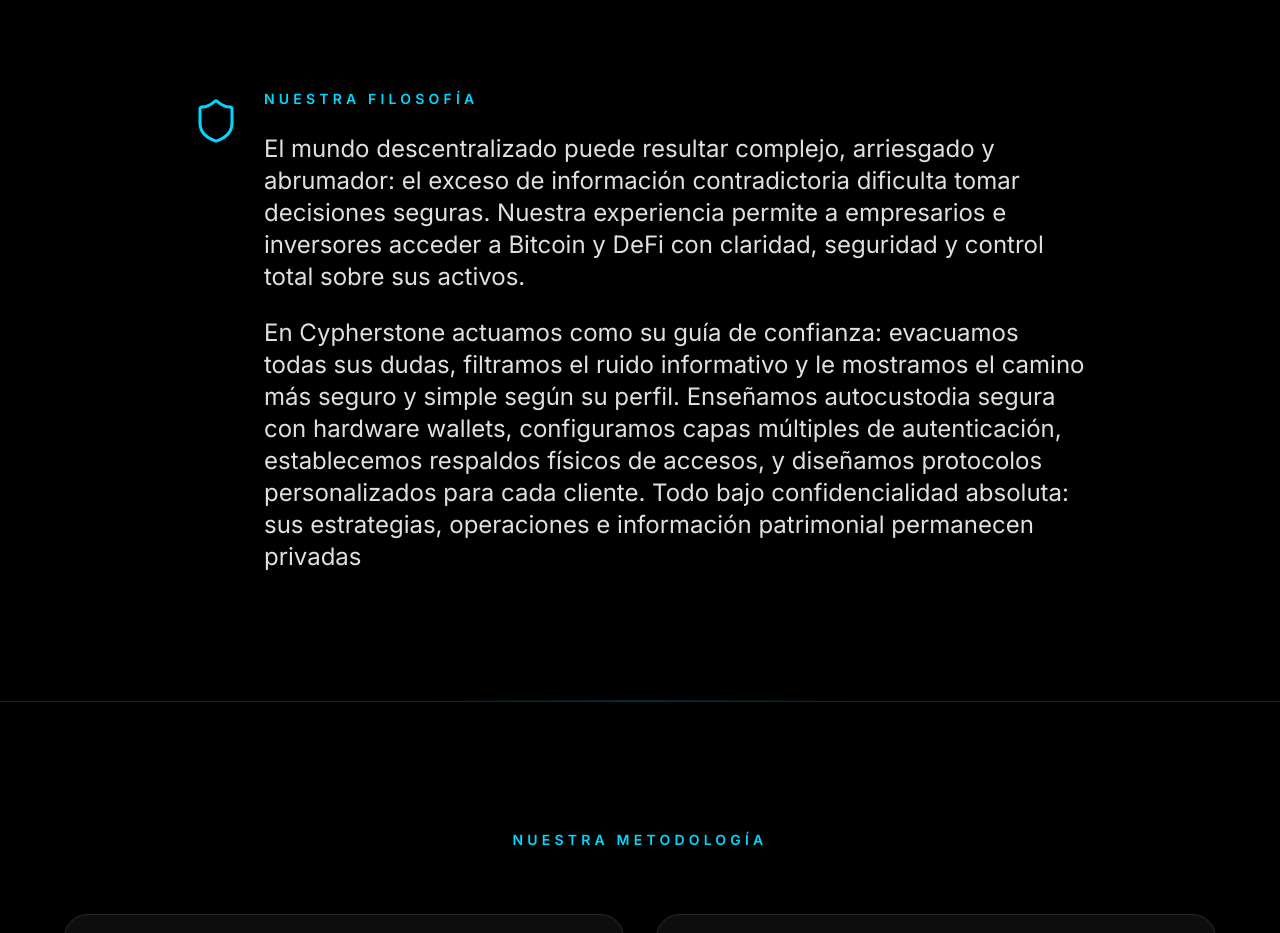
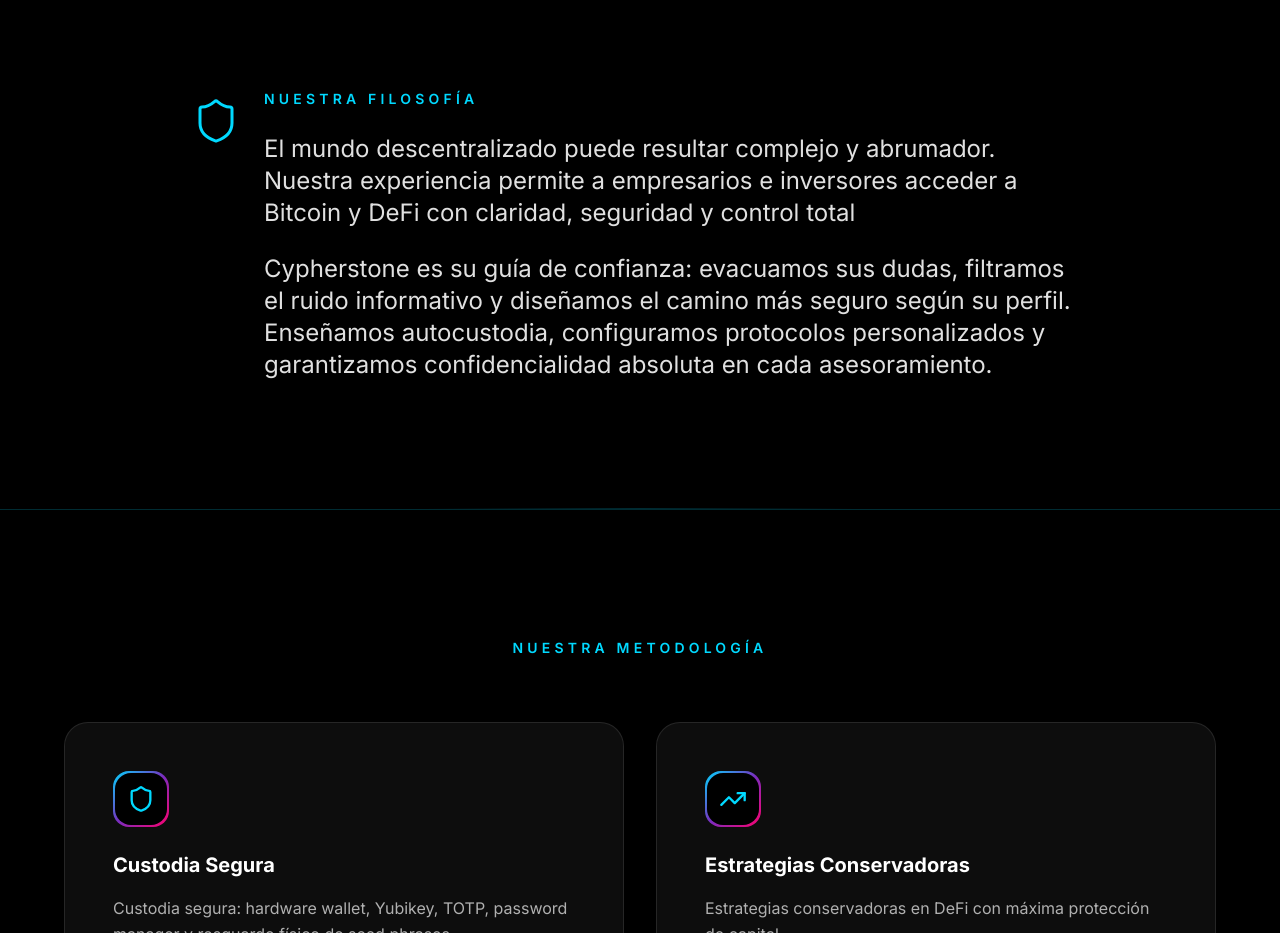
Before and after one commit to LuisDan87/cypherstone-top, a React (Vite) app: page / in a window 1280 px wide. Shown: the part 840-1773 px from the top of the page. Built offline with nearby package versions, Linux system fonts and the light colour scheme; the HTML template or start-up script is replaced by a standard one.

Commit message:
Code edited in Lovable Code Editor
Edited UI in Lovable

```diff
--- a/src/components/ServicesSection.tsx
+++ b/src/components/ServicesSection.tsx
@@ -6,13 +6,17 @@ type Language = "es" | "en";
 const content = {
   es: {
     title: "Nuestra Filosofía",
-    text1: "El mundo descentralizado puede resultar complejo, arriesgado y abrumador: el exceso de información contradictoria dificulta tomar decisiones seguras. Nuestra experiencia permite a empresarios e inversores acceder a Bitcoin y DeFi con claridad, seguridad y control total sobre sus activos.",
-    text2: "En Cypherstone actuamos como su guía de confianza: evacuamos todas sus dudas, filtramos el ruido informativo y le mostramos el camino más seguro y simple según su perfil. Enseñamos autocustodia segura con hardware wallets, configuramos capas múltiples de autenticación, establecemos respaldos físicos de accesos, y diseñamos protocolos personalizados para cada cliente. Todo bajo confidencialidad absoluta: sus estrategias, operaciones e información patrimonial permanecen privadas",
+    text1:
+      "El mundo descentralizado puede resultar complejo y abrumador. Nuestra experiencia permite a empresarios e inversores acceder a Bitcoin y DeFi con claridad, seguridad y control total",
+    text2:
+      "Cypherstone es su guía de confianza: evacuamos sus dudas, filtramos el ruido informativo y diseñamos el camino más seguro según su perfil. Enseñamos autocustodia, configuramos protocolos personalizados y garantizamos confidencialidad absoluta en cada asesoramiento.",
   },
   en: {
     title: "Our Philosophy",
-    text1: "The decentralized world can be overwhelming: contradictory information, hidden risks and complex decisions for those taking their first steps. Our experience enables entrepreneurs and investors to access Bitcoin and DeFi with clarity, security and total control.",
-    text2: "Cypherstone is your trusted guide: we clarify your doubts, filter the noise and chart the safest path according to your profile. We teach self-custody with hardware wallets, configure multi-layer authentication, establish physical access backups, and design personalized protocols. All under absolute confidentiality: your strategies and wealth information remain private.",
+    text1:
+      "The decentralized world can be complex and overwhelming. Our experience enables entrepreneurs and investors to access Bitcoin and DeFi with clarity, security and total control.",
+    text2:
+      "Cypherstone is your trusted guide: we clarify your doubts, filter the noise and design the safest path according to your profile. We teach self-custody, configure personalized protocols and guarantee absolute confidentiality in every engagement.",
   },
 };
 
@@ -35,19 +39,13 @@ export function ServicesSection({ lang }: { lang: Language }) {
           </div>
 
           <div className="space-y-6">
-            <h2 className="text-sm font-semibold tracking-[0.3em] uppercase text-cyan-400">
-              {text.title}
-            </h2>
+            <h2 className="text-sm font-semibold tracking-[0.3em] uppercase text-cyan-400">{text.title}</h2>
 
             <div className="space-y-6">
-              <p className="text-xl md:text-2xl font-normal text-gray-light leading-relaxed">
-                {text.text1}
-              </p>
+              <p className="text-xl md:text-2xl font-normal text-gray-light leading-relaxed">{text.text1}</p>
 
               {text.text2 && (
-                <p className="text-xl md:text-2xl font-normal text-gray-light leading-relaxed">
-                  {text.text2}
-                </p>
+                <p className="text-xl md:text-2xl font-normal text-gray-light leading-relaxed">{text.text2}</p>
               )}
             </div>
           </div>
```
